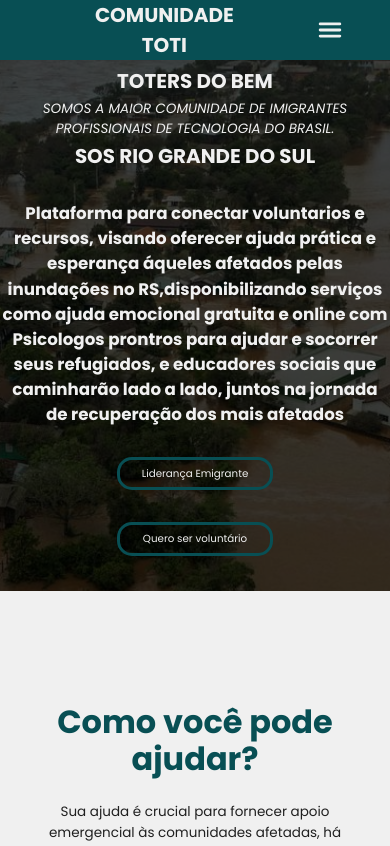
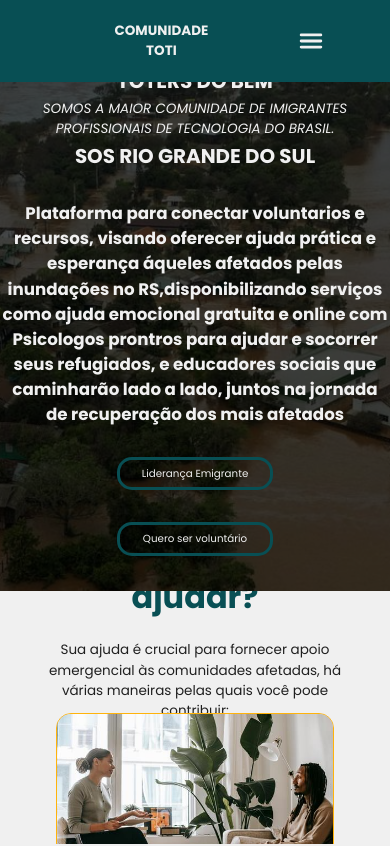
Before and after one commit to Dart1516/proyecto-toti-rs, a React (Create React App) app: page /Principal in a window 390 px wide. Shown: the top 846 px of the page. Built offline with nearby package versions, Linux system fonts and the light colour scheme.

Commit message:
menu responsive

```diff
--- a/src/Components/Mobile-Menu.js
+++ b/src/Components/Mobile-Menu.js
@@ -11,22 +11,22 @@ function MobileMenu() {
     return (
       <div>
         {/* Header */}
-        <nav className={mobileStyles["mobile-header"]}>
-          <div className={mobileStyles["logo-y-titulo-a-la-izquierda"]}>
-            <Link to="/Principal" className={mobileStyles["Mobile-home-logo"]}>
+        <nav className={mobileStyles["nav-container-mobile"]}>
+          <div className={mobileStyles["menu-left"]}>
+            <Link to="/Principal" className={mobileStyles["mobile-logo"]}>
             </Link>
-            <span className={mobileStyles["company-name"]}>Comunidade Toti</span>
+            <span className={mobileStyles["name"]}>Comunidade Toti</span>
           </div>
           {/* Icono del menú hamburguesa */}
-          <div className={mobileStyles["Hamburger-menu-icon"]} onClick={toggleMenu}>
+          <div className={mobileStyles["icone-menu-hamburguer"]} onClick={toggleMenu}>
             {menuOpen ? <IoCloseOutline size={30} /> : <IoMenu size={30} />}
           </div>
         </nav>
         {/* Contenido del menu Mobile */}
         {menuOpen && (
-          <div className={mobileStyles["menu-container"]}>
+          <div className={mobileStyles["menu-dropdown"]}>
             <div className={mobileStyles["overlay"]} onClick={toggleMenu}></div>
-            <div className={mobileStyles["Mobile-menu"]}>
+            <div className={mobileStyles["menu"]}>
               <ul>
                 <li>
                   <Link to="/Principal">Home</Link>
--- a/src/assets/styles/Header-NavMenu.css
+++ b/src/assets/styles/Header-NavMenu.css
@@ -1,12 +1,3 @@
-/*Colores
-
-:root {
-  --color1: #0a9466;
-  --color2: #14c389;
-  --color3: #19e09d;
-  --color4: #F0F0F0;
-}*/
-
 /* ----- Barra de navegación -----*/
 
 .contenedor_de_opciones {
@@ -15,6 +6,7 @@
     top: 0;
     left: 0;
     width: 100%;
+    max-width: 100vw;
     height: 5.563rem;
     z-index: 1000;
     margin: 0;
@@ -24,15 +16,23 @@
 
 .menu-left {
   display: flex;
-
+  width: 20%;
 }
 
-.opciones-izquierda,
+.opciones-izquierda{
+  width: 100%;
+  list-style: none;
+  display: flex;
+  align-items: center;
+  justify-content: right;
+  width: 80%;
+  padding: 0 2rem;
+}
+
 .opciones-derecha {
-    list-style: none;
     display: flex;
     align-items: center;
-    width: 426px;
+    width: 100%;
 }
 
 .opciones-izquierda li a,
--- a/src/assets/styles/HomePage.css
+++ b/src/assets/styles/HomePage.css
@@ -361,7 +361,7 @@ color: var(--color3);
     height: auto;
     min-height: 60%;
     padding: 2rem;
-    justify-content: flex-start;
+    justify-content: center;
   }
   .tipo-vo-texto {
     height: 20%;
--- a/src/assets/styles/Mobile-Menu.module.css
+++ b/src/assets/styles/Mobile-Menu.module.css
@@ -1,18 +1,10 @@
-/*Colores
 
-
-:root {
-  --color1: #0a9466;
-  --color2: #14c389;
-  --color3: #19e09d;
-  --color4: #F0F0F0;
-}*/
-.Hamburger-menu-icon {
+.icone-menu-hamburguer {
   display: none;
   /* Inicialmente oculto en pantallas más grandes */
 }
 
-.mobile-header {
+.nav-container-mobile{
   z-index: 1000;
   display: none;
   align-items: center;
@@ -26,11 +18,11 @@
   z-index: 100;
 }
 
-.Mobile-menu ul {
+.menu-dropdown ul {
   display: none;
 }
 
-.logo-y-titulo-a-la-izquierda {
+.menu-left{
   display: flex;
   align-items: center;
   gap: 10px;
@@ -45,38 +37,46 @@
 }
 
 @media only screen and (max-width: 768px) {
-  .mobile-header {
+  .nav-container-mobile {
     display: flex;
+    width: 100%;
+    max-width: 100vw;
+   align-items: center;
+   padding: 1rem 2rem;
   }
 
-  .company-name {
-    display: flex;
-    font-size: 20px;
+  .name{
+   display:inline-flex;
     font-weight: bold;
     color: var(--color4);
     text-transform: uppercase;
+    width: 100%;
+    font-size: clamp(0.6em, 0.6em + 1vw, 1em);
+    justify-content: left;
   }
 
-  .Mobile-home-logo {
+  .mobile-logo {
     display: block;
     background-image: url(/src/assets/images/logos/Juntos\ pelo\ RS.svg);
     background-size: contain;
     background-position: center;
     background-repeat: no-repeat;
-    width: 100%;
+    width: 80%;
     height: 100%;
     border-radius: 50%;
   }
 
-  .Hamburger-menu-icon {
+  .icone-menu-hamburguer {
     display: flex;
     flex-direction: column;
     cursor: pointer;
     padding: 10px;
     color: var(--color4);
+    width: 10%;
+    justify-content: center;
   }
 
-  .Mobile-menu {
+  .menu-dropdown{
     margin-top: 31.4px;
     right: 0;
     display: flex;
@@ -86,7 +86,7 @@
     z-index: 10; /* Ensure it is above the overlay */
   }
 
-  .Mobile-menu ul {
+  .menu-dropdowm ul {
     display: flex;
     flex-direction: column;
     list-style-type: none;
@@ -96,11 +96,11 @@
     align-items: center;
   }
 
-  .Mobile-menu ul li {
+  .menu-dropdowm ul li {
     width: 100%;
   }
 
-  .Mobile-menu ul li a {
+  .menu-dropdowm ul li a {
     text-decoration: none;
     color: var(--color4);
     display: block;
@@ -110,8 +110,8 @@
     transition: 0.3s; /* Transición suave para el cambio de color del texto */
   }
 
-  .Mobile-menu ul li a:hover,
-  .Mobile-menu ul li a:active {
+  .menu-dropdowm ul li a:hover,
+  .menu-dropdowm ul li a:active {
     background-color: var(
       --color2
     ); /* Cambia el color de fondo al pasar el cursor */
@@ -128,19 +128,19 @@
     background: rgba(0, 0, 0, 0.5); /* Fondo semitransparente */
     z-index: 5; /* Ensure it is below the menu */
   }
-  .text-home {
+  .menu {
     gap: 15px;
     padding-top: 2rem;
   }
 }
 
 @media only screen and (max-width: 460px)  {
-  .Mobile-menu {
+  .menu-dropdowm {
     padding-top: 20px;
     width: 100%;
   }
 
-  .Mobile-menu ul {
+  .menu-dropdowm ul {
     width: 100%;
   }
 }
```
